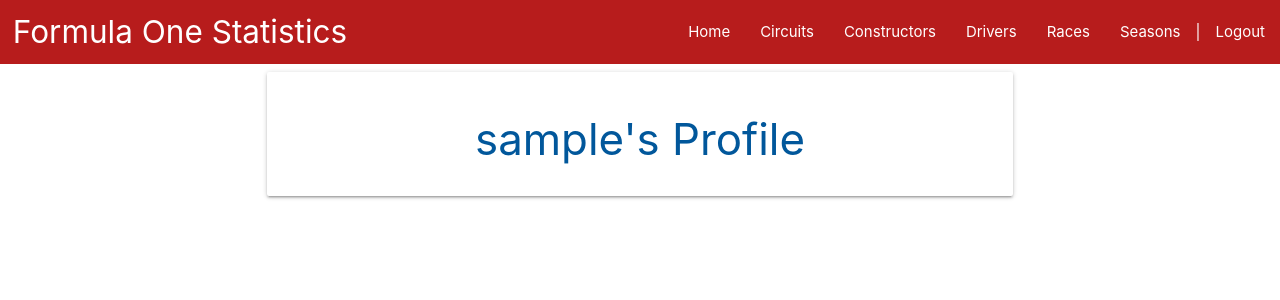
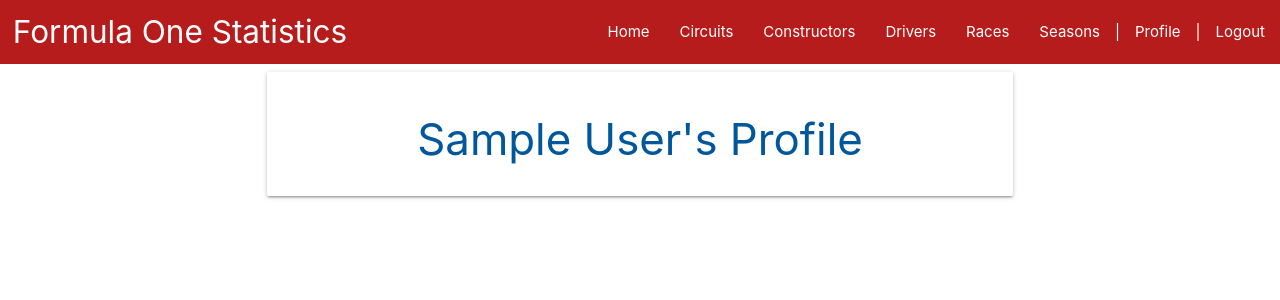
Before and after one commit to Fatheed7/formula-one-stats, a Flask app: a page that uses templates/base.html in a window 1280 px wide. Shown: the top 300 px of the page. Run offline with Flask 2, Linux system fonts and the light colour scheme; the visitor is signed in with stand-in values (Sample User, id 1); a database or web service that is not in the repository returns one stand-in record (values such as "Sample title"); some libraries are stand-ins or nearby versions.

Commit message:
Added profile button, edited login page to store display name and username values

```diff
--- a/app.py
+++ b/app.py
@@ -35,15 +35,24 @@ def get_pagination_data(offset=0, per_page=20, type = "all"):
 @app.route("/")
 @app.route("/home")
 def home():
-    return render_template("home.html")
+    if session.get("username"):
+        username = mongo.db.users.find_one(
+            {"username": session["user"]})["username"]
+        return render_template("home.html", username=username)
+    else:
+        return render_template("home.html")
 
 @app.errorhandler(404)
 def invalid_route(e):
-    return render_template("error/404.html")
+    username = mongo.db.users.find_one(
+        {"username": session["user"]})["username"]
+    return render_template("error/404.html", username=username)
 
 
 @app.route("/circuits")
 def circuits():
+    username = mongo.db.users.find_one(
+        {"username": session["user"]})["username"]
     page, per_page, offset = get_page_args(page_parameter='page',
                                            per_page_parameter='per_page')
     per_page=20
@@ -57,11 +66,14 @@ def circuits():
                            page=page,
                            per_page=per_page,
                            pagination=pagination,
+                           username=username
                            )
 
 
 @app.route("/constructors")
 def constructors():
+    username = mongo.db.users.find_one(
+        {"username": session["user"]})["username"]
     page, per_page, offset = get_page_args(page_parameter='page',
                                            per_page_parameter='per_page')
     per_page=20
@@ -75,6 +87,7 @@ def constructors():
                            page=page,
                            per_page=per_page,
                            pagination=pagination,
+                           username=username
                            )
 
 @app.route("/dashboard")
@@ -84,6 +97,8 @@ def dashboard():
 
 @app.route("/drivers")
 def drivers():
+    username = mongo.db.users.find_one(
+        {"username": session["user"]})["username"]
     page, per_page, offset = get_page_args(page_parameter='page',
                                            per_page_parameter='per_page')
     per_page=20
@@ -97,10 +112,13 @@ def drivers():
                            page=page,
                            per_page=per_page,
                            pagination=pagination,
+                           username=username
                            )
 
 @app.route("/edit_driver/<driver_id>", methods=["GET", "POST"])
 def edit_driver(driver_id):
+    username = mongo.db.users.find_one(
+        {"username": session["user"]})["username"]
     if request.method == "POST":
         submit = {
             "forename": request.form.get("forename"),
@@ -117,10 +135,12 @@ def edit_driver(driver_id):
 
     drivers = mongo.db.drivers.find_one({"_id": ObjectId(driver_id)})
     countries = list(mongo.db.countries.find().sort("nationality", 1))
-    return render_template("edit/edit_driver.html", countries=countries, drivers=drivers)
+    return render_template("edit/edit_driver.html", countries=countries, drivers=drivers, username=username)
 
 @app.route("/edit_race/<race_id>", methods=["GET", "POST"])
 def edit_race(race_id):
+    username = mongo.db.users.find_one(
+        {"username": session["user"]})["username"]
     races = mongo.db.races.find_one({"_id": ObjectId(race_id)})
     results = list(mongo.db.results.find({"raceId": races["raceId"]}).sort("positionOrder", 1))
     statuses = list(mongo.db.status.find().sort("status", 1))
@@ -134,10 +154,13 @@ def edit_race(race_id):
     previous_race = list(mongo.db.races.find({"year": races["year"], "round": races["round"] - 1}))
     return render_template(
         "edit/edit_race.html", statuses=statuses, races=races, results=results, drivers=drivers, constructors=constructors, qualifying=qualifying,
-        circuits=circuits, driver_standings=driver_standings, constructor_standings=constructor_standings, seasons=seasons, previous_race=previous_race)
+        circuits=circuits, driver_standings=driver_standings, constructor_standings=constructor_standings, seasons=seasons, previous_race=previous_race,
+        username=username)
 
 @app.route("/races")
 def races():
+    username = mongo.db.users.find_one(
+        {"username": session["user"]})["username"]
     page, per_page, offset = get_page_args(page_parameter='page',
                                            per_page_parameter='per_page')
     per_page=20
@@ -155,11 +178,14 @@ def races():
                            page=page,
                            per_page=per_page,
                            pagination=pagination,
+                           username=username
                            )
 
 
 @app.route("/seasons")
 def seasons():
+    username = mongo.db.users.find_one(
+        {"username": session["user"]})["username"]
     page, per_page, offset = get_page_args(page_parameter='page',
                                            per_page_parameter='per_page')
     per_page=20
@@ -173,40 +199,49 @@ def seasons():
                            page=page,
                            per_page=per_page,
                            pagination=pagination,
+                           username=username
                            )
 
 
 @app.route("/view_circuit/<circuit_id>")
 def view_circuit(circuit_id):
+    username = mongo.db.users.find_one(
+        {"username": session["user"]})["username"]
     circuits = mongo.db.circuits.find_one({"_id": ObjectId(circuit_id)})
     races = list(mongo.db.races.find().sort("year", 1))
     seasons = list(mongo.db.seasons.find().sort("year", 1))
     print(seasons)
     return render_template(
-        "view/view_circuit.html", races=races, circuits=circuits, seasons=seasons)
+        "view/view_circuit.html", races=races, circuits=circuits, seasons=seasons, username=username)
 
 @app.route("/view_constructor/<constructor_id>")
 def view_constructor(constructor_id):
+    username = mongo.db.users.find_one(
+        {"username": session["user"]})["username"]
     constructors = mongo.db.constructors.find_one({"_id": ObjectId(constructor_id)})
     constructor_results = list(mongo.db.constructor_results.find({"constructorId": constructors["constructorId"]}))
     seasons = list(mongo.db.seasons.find({"constructorChampionId": constructors["constructorId"]}))
     return render_template(
-        "view/view_constructor.html", constructor_results=constructor_results, constructors=constructors, seasons=seasons)
+        "view/view_constructor.html", constructor_results=constructor_results, constructors=constructors, seasons=seasons, username=username)
 
 
 @app.route("/view_driver/<driver_id>")
 def view_driver(driver_id):
+    username = mongo.db.users.find_one(
+        {"username": session["user"]})["username"]
     drivers = mongo.db.drivers.find_one({"_id": ObjectId(driver_id)})
     results = list(mongo.db.results.find({"driverId": drivers["driverId"]}))
     wins = list(mongo.db.results.find({"driverId": drivers["driverId"], "position": 1}))
     second = list(mongo.db.results.find({"driverId": drivers["driverId"], "position": 2}))
     third = list(mongo.db.results.find({"driverId": drivers["driverId"], "position": 3}))
     return render_template(
-        "view/view_driver.html", results=results, drivers=drivers, wins=wins, second=second, third=third)
+        "view/view_driver.html", results=results, drivers=drivers, wins=wins, second=second, third=third, username=username)
 
 
 @app.route("/view_race/<race_id>")
 def view_race(race_id):
+    username = mongo.db.users.find_one(
+        {"username": session["user"]})["username"]
     races = mongo.db.races.find_one({"_id": ObjectId(race_id)})
     statuses = list(mongo.db.status.find())
     drivers = list(mongo.db.drivers.find())
@@ -219,17 +254,19 @@ def view_race(race_id):
     results = list(mongo.db.results.find().sort("positionOrder", 1))
     return render_template(
         "view/view_race.html", statuses=statuses, races=races, results=results, drivers=drivers, constructors=constructors, qualifying=qualifying,
-        circuits=circuits, driver_standings=driver_standings, constructor_standings=constructor_standings, seasons=seasons)
+        circuits=circuits, driver_standings=driver_standings, constructor_standings=constructor_standings, seasons=seasons, username=username)
 
 @app.route("/view_season/<season_id>")
 def view_season(season_id):
+    username = mongo.db.users.find_one(
+        {"username": session["user"]})["username"]
     seasons = mongo.db.seasons.find_one({"_id": ObjectId(season_id)})
     races = list(mongo.db.races.find().sort("round", 1))
     constructors = list(mongo.db.constructors.find({"constructorId": seasons["constructorChampionId"]}))
     circuits = list(mongo.db.circuits.find())
     drivers = list(mongo.db.drivers.find({"driverId": seasons["driverChampionId"]}))
     return render_template(
-        "view/view_season.html", races=races, seasons=seasons, constructors=constructors, drivers=drivers, circuits=circuits)
+        "view/view_season.html", races=races, seasons=seasons, constructors=constructors, drivers=drivers, circuits=circuits, username=username)
 
 @app.route("/register", methods=["GET", "POST"])
 def register():
@@ -244,6 +281,7 @@ def register():
 
         register = {
             "username": request.form.get("username").lower(),
+            "display_name": request.form.get("username"),
             "password": generate_password_hash(request.form.get("password"))
         }
         mongo.db.users.insert_one(register)
@@ -297,9 +335,11 @@ def profile(username):
     # grab the session user's username from db
     username = mongo.db.users.find_one(
         {"username": session["user"]})["username"]
+    display_name = mongo.db.users.find_one(
+        {"username": session["user"]})["display_name"]
 
     if session["user"]:
-        return render_template("profile.html", username=username)
+        return render_template("profile.html", username=username, display_name=display_name)
 
     return redirect(url_for("login"))
 
--- a/templates/base.html
+++ b/templates/base.html
@@ -44,8 +44,10 @@
             <li> | </li>
             {% if session.user|lower == "admin"|lower %}
             <li><a href="{{url_for('dashboard')}}">Admin Dashboard</a></li>
+            {% else %}
+            <li><a href="{{url_for('profile', username=username)}}">Profile</a></li>
+            {% endif %}
             <li>|</li>
-            {% endif %}
             <li><a href="{{url_for('logout')}}">Logout</a></li>
              {% else %}
             <li><a href="{{url_for('login')}}">Log In</a></li>
--- a/templates/profile.html
+++ b/templates/profile.html
@@ -4,7 +4,7 @@
   <div class="col s12 m8 offset-m2">
     <div class="card-panel">
       <h3 class="center-align light-blue-text text-darken-4">
-        {{ username }}'s Profile
+        {{ display_name }}'s Profile
       </h3>
     </div>
   </div>
```
